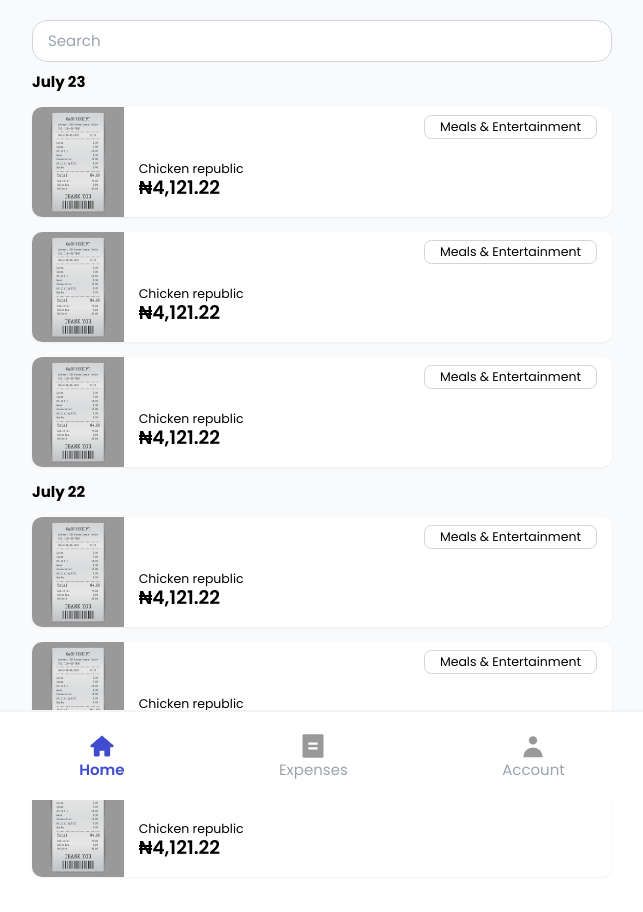
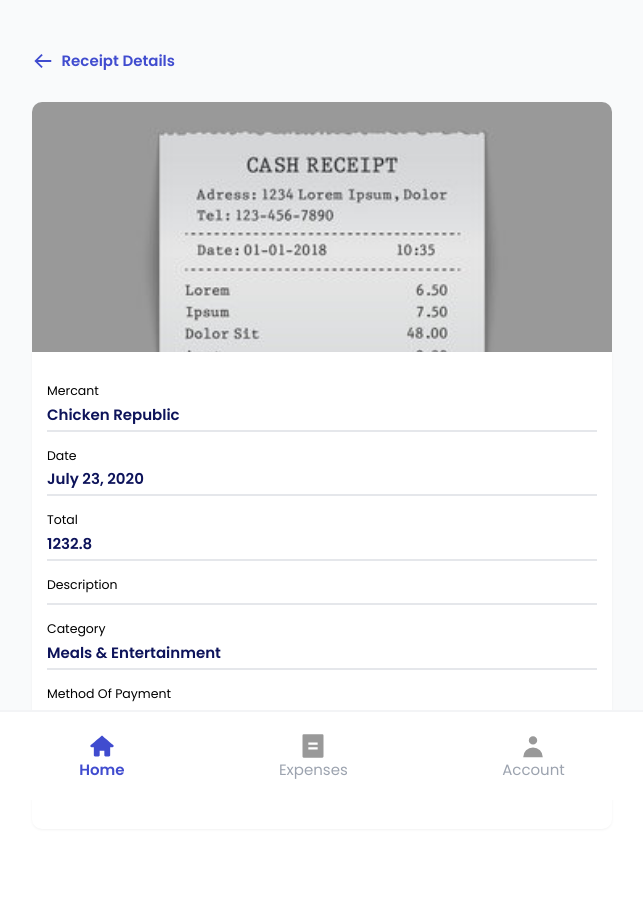
Before and after one commit to benjamin-bala/scanner, a React (Create React App) app: page / in a window 1280 px wide. Shown: the whole page, without its empty margins (318-961 px from the left). After the commit the page ends 849 px from the top, so only its background shows below. Built offline with nearby package versions, Linux system fonts and the light colour scheme.

Commit message:
Added details page

```diff
--- a/src/App.js
+++ b/src/App.js
@@ -1,10 +1,10 @@
 import Nav from "./Components/Nav";
-import Expenses from "./pages/Expenses";
+import Details from "./pages/Details";
 
 function App() {
   return (
     <div>
-      <Expenses />
+      <Details />
       <Nav />
     </div>
   );
--- a/src/Components/Card/index.js
+++ b/src/Components/Card/index.js
@@ -3,19 +3,19 @@
 
 export default function Card() {
   return (
-    <div className='my-6 flex bg-white rounded-2xl drop-shadow-sm h-44'>
+    <div className='my-6 flex bg-white rounded-2xl drop-shadow-sm h-40 md:h-44'>
       <div className='w-44'>
         <img src={receipt} alt='' className='h-full rounded-l-2xl' />
       </div>
       <div className='flex flex-col justify-between flex-2 px-6 py-3 w-full'>
         <div className='flex justify-end'>
-          <p className='border border-gray-300 rounded-xl px-6 py-1 text-lg md:text-xl'>
+          <p className='border border-gray-300 rounded-xl px-6 py-1 text-sm md:text-xl'>
             Meals & Entertainment
           </p>
         </div>
         <div className='my-4'>
-          <p className='text-xl'>Chicken republic</p>
-          <p className='text-3xl font-semibold'>&#x20A6;4,121.22</p>
+          <p className='text-lg md:text-xl capitalize'>Chicken republic</p>
+          <p className='text-2xl md:text-3xl font-semibold'>&#x20A6;4,121.22</p>
         </div>
       </div>
     </div>
--- /dev/null
+++ b/src/Components/ReceiptDetails/index.js
@@ -0,0 +1,12 @@
+import React from "react";
+
+export default function ReceiptDetails(props) {
+  return (
+    <div className='my-6'>
+      <p className='text-xl capitalize'>{props.title}</p>
+      <p className='text-2xl darkblue border-b-2 border-gray-200 py-2 font-semibold capitalize'>
+        {props.name}
+      </p>
+    </div>
+  );
+}
--- a/src/index.css
+++ b/src/index.css
@@ -61,6 +61,9 @@
   max-width: 700px;
   margin: 0 auto;
 }
+.darkblue{
+  color: var(--text-blue);
+}
 
 .gradient{
   background: linear-gradient(179.92deg, #404CCF 0.07%, #0BB4EF 95.86%);
--- /dev/null
+++ b/src/pages/Details/index.js
@@ -0,0 +1,65 @@
+import React from "react";
+import receipt from "../../assets/images/receipt.jpg";
+import ReceiptDetails from "../../Components/ReceiptDetails";
+import { BiArrowBack } from "react-icons/bi";
+
+export default function Details() {
+  const receiptData = {
+    mercant: "chicken republic",
+    date: "july 23, 2020",
+    amount: 1232.8,
+    description: "",
+    category: "Meals & Entertainment",
+    method_of_payment: "card",
+  };
+  return (
+    <div className='bg-gray-50 h-screen'>
+      <div className='max-w-screen-sm mx-auto py-8 px-12'>
+        <div className='flex items-center gap-3 textblue text-2xl my-12 font-semibold cursor-pointer'>
+          <BiArrowBack size={22} />
+          <p className='capitalize'>receipt details</p>
+        </div>
+        <div
+          className='rounded-t-2xl'
+          style={{
+            background: `url(${receipt})`,
+            width: "100%",
+            backgroundPosition: "top",
+            height: "25rem",
+            backgroundRepeat: "no-repeat",
+            backgroundSize: "cover",
+          }}
+        ></div>
+        <div className='bg-white p-6 rounded-b-2xl drop-shadow-sm'>
+          <ReceiptDetails
+            key='mercant'
+            title='mercant'
+            name={receiptData.mercant}
+          />
+          <ReceiptDetails key='date' title='date' name={receiptData.date} />
+          <ReceiptDetails key='total' title='total' name={receiptData.amount} />
+          <ReceiptDetails
+            key='description'
+            title='description'
+            name={receiptData.description}
+          />
+          <ReceiptDetails
+            key='category'
+            title='category'
+            name={receiptData.category}
+          />
+          <ReceiptDetails
+            key='method of payment'
+            title='method of payment'
+            name={receiptData.method_of_payment}
+          />
+          <div className='my-12'>
+            <p className='text-2xl text-center text-red-600 font-bold'>
+              Delete Receipt
+            </p>
+          </div>
+        </div>
+      </div>
+    </div>
+  );
+}
```
